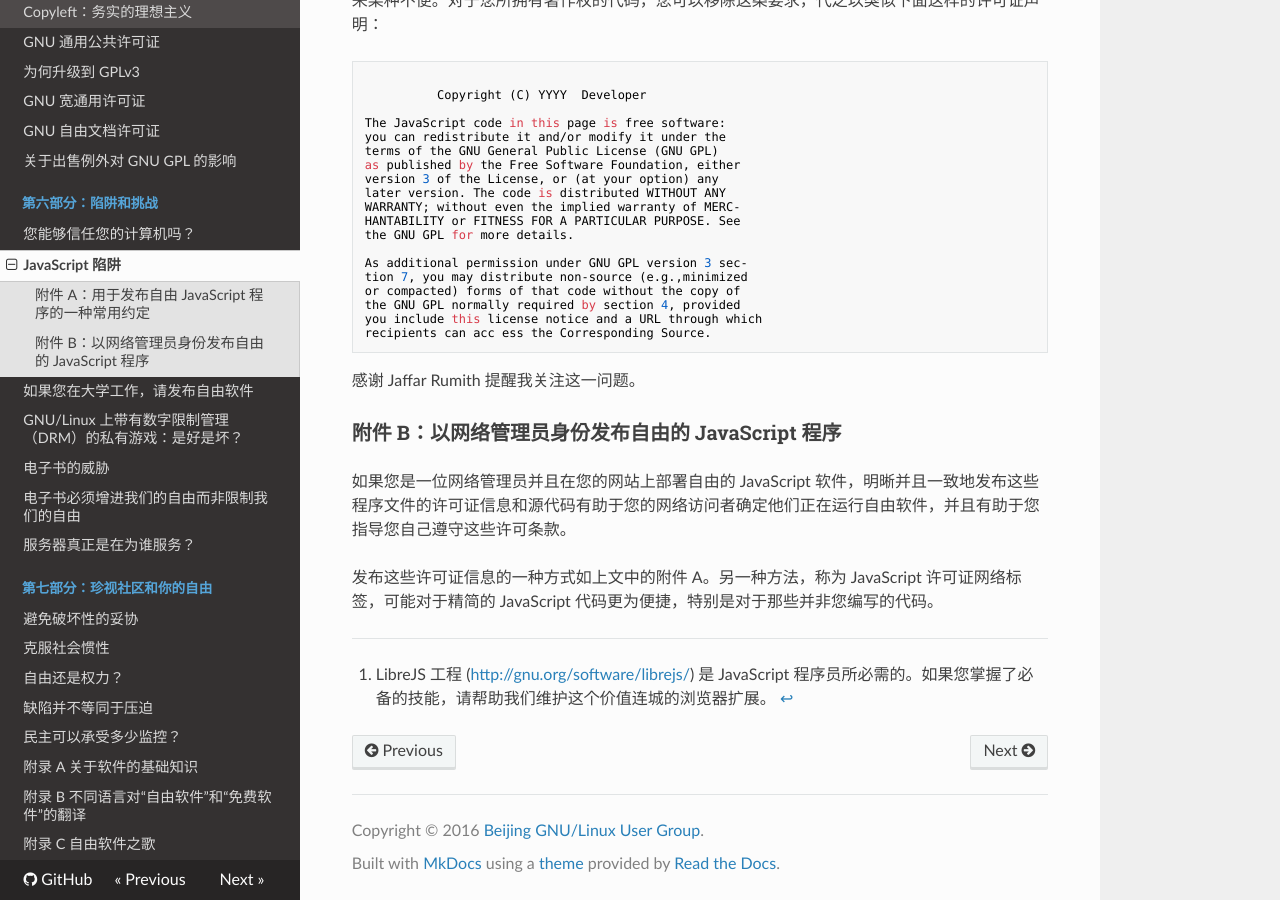
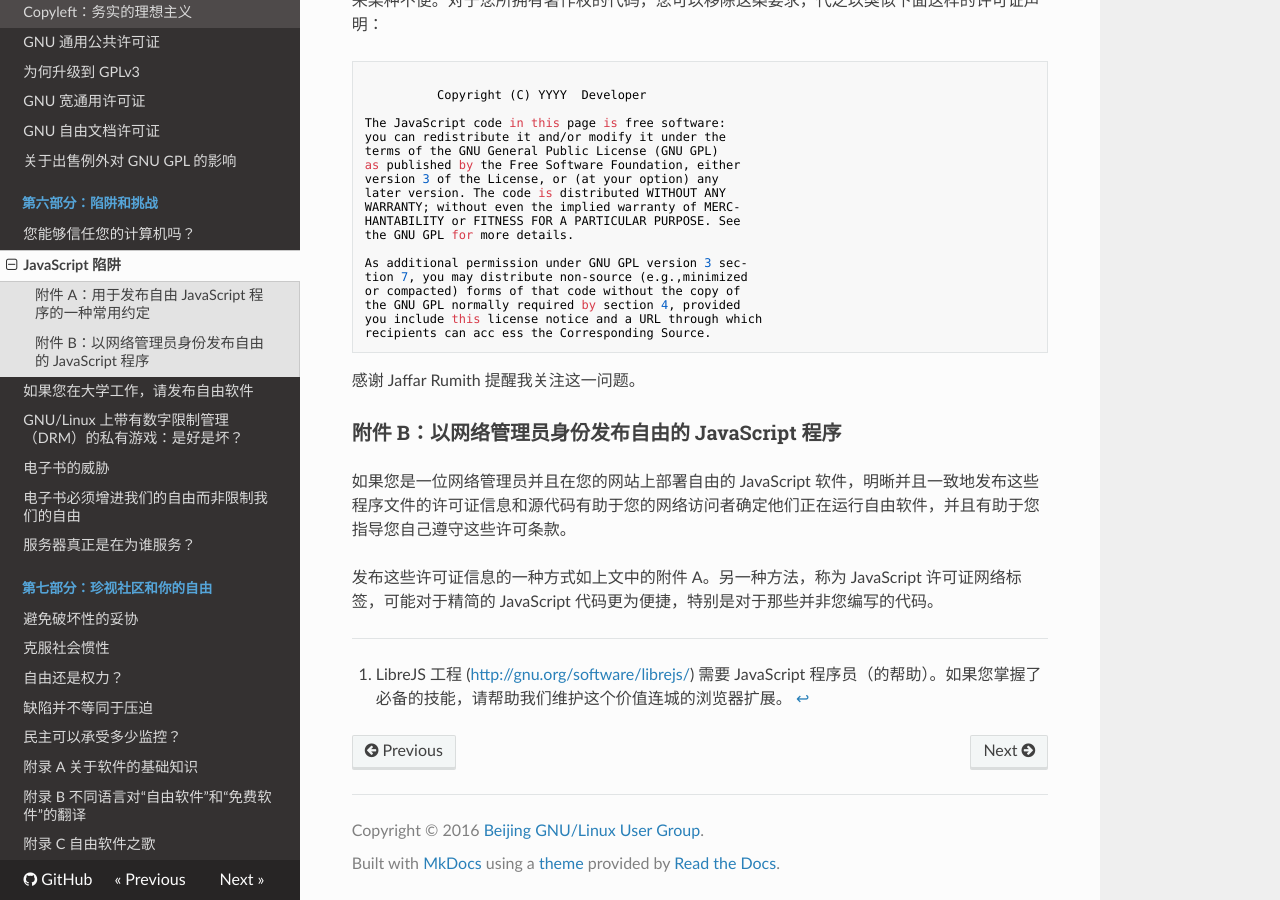
Before and after one commit to beijinglug/fsfs-zh, an MkDocs documentation site: the page built from docs/javascript-trap.md, in a window 1280 px wide and 900 px high, scrolled down 3147 px. Built offline with MkDocs 1.6.1, drawn with Linux system fonts in a browser that asks for light colours; nearby versions of some CDN libraries; old or Windows-style settings are respelled for this version of MkDocs.

Commit message:
根据原文修正错误
原文：The LibreJS project (http://gnu.org/software/librejs/) is in need of JavaScript programmers

```diff
--- a/docs/javascript-trap.md
+++ b/docs/javascript-trap.md
@@ -110,4 +110,4 @@ recipients can acc ess the Corresponding Source.
 
 发布这些许可证信息的一种方式如上文中的附件 A。另一种方法，称为 JavaScript 许可证网络标签，可能对于精简的 JavaScript 代码更为便捷，特别是对于那些并非您编写的代码。
 
-[^js-1]: LibreJS 工程 (<http://gnu.org/software/librejs/>) 是 JavaScript 程序员所必需的。如果您掌握了必备的技能，请帮助我们维护这个价值连城的浏览器扩展。
+[^js-1]: LibreJS 工程 (<http://gnu.org/software/librejs/>) 需要 JavaScript 程序员（的帮助）。如果您掌握了必备的技能，请帮助我们维护这个价值连城的浏览器扩展。
```
